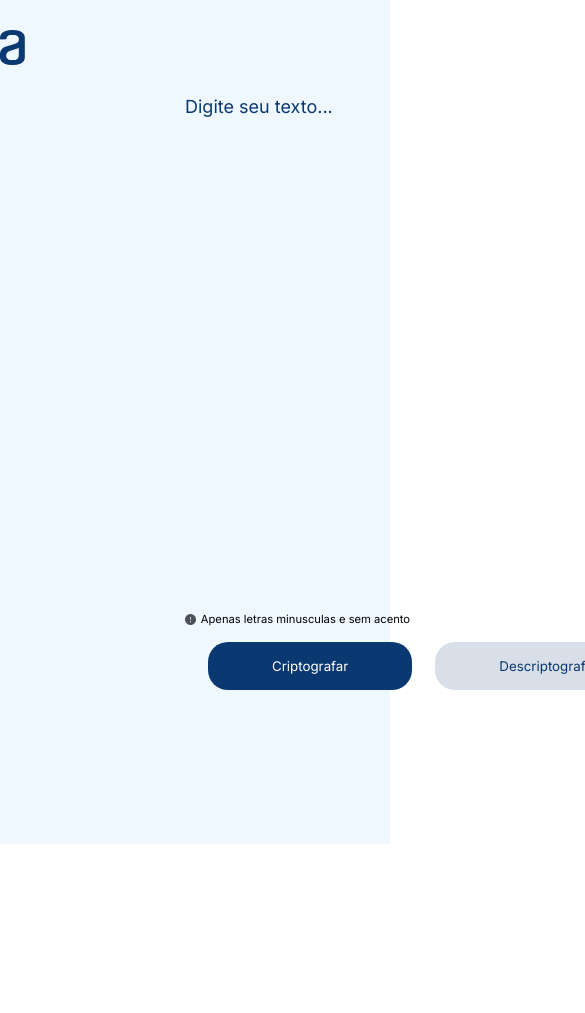
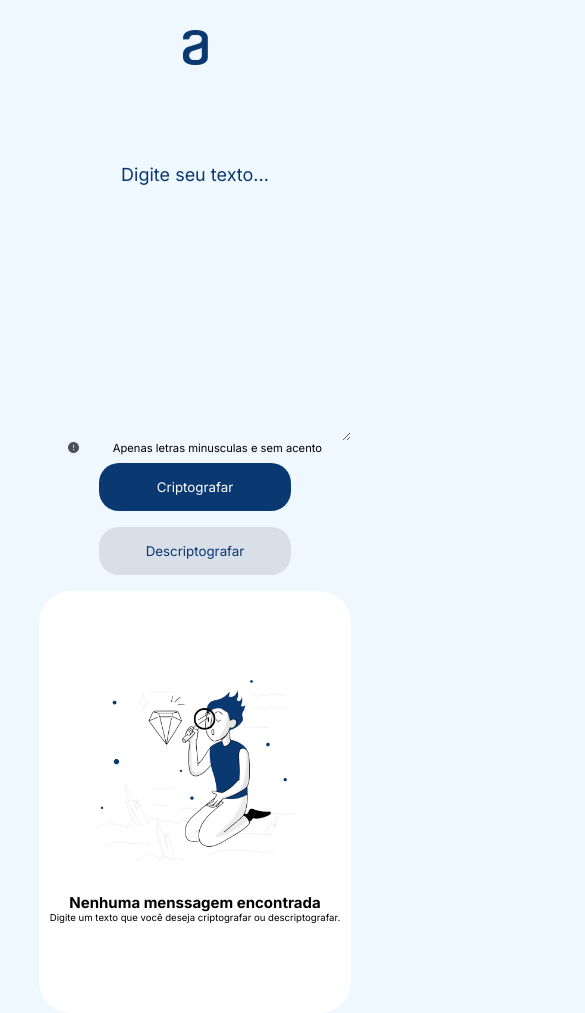
Before and after one commit to DiegoEstefano/Criptografador, a plain HTML site: page index.html in a window 390 px wide. Shown: the top 1013 px of the page, 585 px wide, since content can reach past the window. Before the commit the page ends 844 px from the top, so only its background shows below. Drawn offline with nearby package versions, Linux system fonts and the light colour scheme.

Commit message:
Add files via upload

```diff
--- a/index.html
+++ b/index.html
@@ -1,20 +1,22 @@
 <!DOCTYPE html>
-<html lang="en">
+<html lang="pt-br">
     <head>
         <meta charset="UTF-8">
         <meta http-equiv="X-UA-Compatible" content="IE=edge">
         <meta name="viewport" content="width=device-width, initial-scale=1.0">
-        <title>Encriptaador</title>
-        <link rel="stylesheet" href="styles.css">
+        <title>Encriptador</title>
+        <link rel="stylesheet" href="styles/styles.css">
+        <link rel="stylesheet" href="styles/dispositivosMoveis.css">
     </head>
     <body>
         <main class="main-container">
             <div class="logo">
                 <img src="assets/A.png" alt="">
             </div>
+
             <div class="container-input">
-                <div class="text">
                     <textarea id="messageInputed" placeholder="Digite seu texto..."></textarea>
+                    <div>
                         <div class="div-information">
                             <img src="assets/!.png" alt="">
                             <p id="menssage"> Apenas letras minusculas e sem
@@ -26,17 +28,16 @@
                         </div>
                     </div>
             </div>
+
             <div class="container-output" id="container-output">
                 <img src="assets/boy.png" alt="">
                 <p>Nenhuma menssagem encontrada</p>
                 <span>Digite um texto que você deseja criptografar ou
                     descriptografar.</span>
             </div>
+
+
         </main>
     </body>
-    <script src="script.js"></script>
-    <script type="module"
-        src="https://unpkg.com/ionicons@7.1.0/dist/ionicons/ionicons.esm.js"></script>
-    <script nomodule
-        src="https://unpkg.com/ionicons@7.1.0/dist/ionicons/ionicons.js"></script>
+    <script src="scripts/script.js"></script>
 </html>
--- /dev/null
+++ b/scripts/script.js
@@ -0,0 +1,40 @@
+/* -----------------------Importação dos inputs do HTML ------------------------------- */
+
+let messageInputed = document.querySelector('#messageInputed')     // textarea para digitação do texto
+let criptografar = document.querySelector('#criptografar')         // botão criptografar
+let descriptografar = document.querySelector('#descriptografar')   // botão Descriptografar
+let containerOutput = document.querySelector('#container-output')  // text area onde aparece o texto
+
+
+// Função de copia do texto
+const copy = () => {
+    var copyText = document.getElementById('text')
+    copyText.select();
+    document.execCommand('copy');
+    alert("Texto copiado!");
+}
+
+
+// Função para criptografia
+criptografar.addEventListener("click", function () {
+    menssageEncripted = messageInputed.value.replace(/e/g, "enter").replace(/i/g, "imes").replace(/a/g, "ai").replace(/o/g, "ober").replace(/u/g, "ufat")
+    if (menssageEncripted == false) {
+        alert('Digite uma mensagem a ser criptografada')
+    } else {
+        containerOutput.innerHTML = '<textarea id="text">' + menssageEncripted + '</textarea>' + '<button class="btn-copiar" id="copiar" onclick="copy()">Copiar</button>'
+        containerOutput.style.justifyContent = 'space-between'
+    }
+
+})
+
+// Função para descriptografar
+descriptografar.addEventListener("click", function () {
+    menssageDencripted = messageInputed.value.replace(/enter/g, "e").replace(/imes/g, "i").replace(/ai/g, "a").replace(/ober/g, "o").replace(/ufat/g, "u")
+    console.log(menssageDencripted)
+    if (menssageDencripted == '') {
+        alert('Digite uma mensagem a ser descriptografada')
+    } else {
+        containerOutput.innerHTML = '<textarea id="messageOutput" cols="">' + menssageDencripted + '</textarea>' + '<button class="btn-copiar" id="copiar" onclick="copiar()">Copiar</button>'
+        containerOutput.style.justifyContent = 'space-between'
+    }
+})
--- /dev/null
+++ b/styles/dispositivosMoveis.css
@@ -0,0 +1,50 @@
+@media (max-width: 1000px) {
+
+    * {
+        margin: 0 auto;
+        text-align: center;
+    }
+
+    .main-container {
+        margin: 0 auto;
+        flex-direction: column;
+
+    }
+    .logo {
+        margin: 0 auto;
+        height: 10vh;
+    }
+    .container-input {
+        margin: 0 auto;
+        width: 80vw;
+        height: 60vh;
+        font-size: 2rem;
+    }
+
+    .container-input textarea {
+        width: 80vw;
+    }
+
+    .container-output {
+        flex-wrap: wrap;
+        margin: 0 auto;
+        width: 80vw;
+        height: 50vh;
+        justify-content: center;
+        flex-direction: column;
+    }
+
+    .buttons {
+        flex-wrap: wrap;
+    }
+
+    .container-output textarea {
+        font-size: 1rem;
+        padding: 1rem 0.5rem;
+        border-radius: 32px;
+        height: 40vh;
+        min-width:20px;
+        width: 80vw;
+    }
+
+}
--- /dev/null
+++ b/styles/styles.css
@@ -0,0 +1,166 @@
+/* -----------------------importação de fonte Inter ------------------------------- */
+@import url('https://fonts.googleapis.com/css2?family=Inter:wght@100;200;300;400;500;600;700;800;900&display=swap');
+
+
+
+/* -----------------------Resete CSS ------------------------------- */
+* {
+    margin: 0;
+    padding: 0;
+    box-sizing: border-box;
+    font-family: 'Inter', Arial, Helvetica, sans-serif;
+}
+
+body {
+    background-color: aliceblue;
+}
+
+
+textarea {
+    border: none;
+    outline: none;
+    box-shadow: none;
+}
+
+textarea::placeholder {
+    color: #0A3871;
+}
+
+/* -----------------------Logo A ------------------------------- */
+.logo img {
+    margin-top: 30px;
+    margin-bottom: 2rem;
+    width: 25px;
+    height: 35px;
+
+}
+
+
+/* -----------------------Estilização de container principal ------------------------------- */
+
+.main-container {
+    background-color: aliceblue;
+    display: flex;
+    justify-content: space-around;
+    flex-wrap: wrap;
+}
+
+
+/* -----------------------Container de input de menssagens ------------------------------- */
+.container-input {
+    display: flex;
+    flex-direction: column;
+    justify-content: space-between;
+    height: 90vh;
+    margin-left: 10rem;
+    margin-right: 2rem;
+    margin-top: 2rem;
+
+}
+
+.container-input textarea {
+    padding-top: 5rem;
+    height: 70vh;
+    width: 500px;
+    font-size: 18px;
+    background-color: transparent;
+    font-weight: 400;
+    color: #0A3871;
+    outline: none;
+
+}
+
+
+
+/* -----------------------Container output de menssagens criptografadas ------------------------------- */
+
+.container-output {
+    display: flex;
+    flex-direction: column;
+    align-items: center;
+    justify-content: center;
+    width: 250px;
+    height: 90vh;
+    border-radius: 32px;
+    background-color: rgb(255, 255, 255);
+    margin-top: 2rem;
+    font-size: 15px;
+    text-align: center;
+    margin-right: 2rem;
+
+}
+
+.container-output textarea {
+    height: 70vh;
+    font-size: 1rem;
+    padding: 1rem 0.5rem;
+    border-radius: 32px;
+}
+
+.container-output img {
+    width: 200px;
+    margin-bottom: 2rem;
+
+}
+
+.container-output p {
+    font-weight: bold;
+}
+
+.container-output span {
+    font-size: 0.6rem;
+}
+
+
+/* -----------------------Div com menssagem de aviso para letras minusculas ------------------------------- */
+
+.div-information {
+    display: flex;
+    justify-content: flex-start;
+    align-items: center;
+    margin-bottom: 0.5rem;
+}
+
+
+.div-information img {
+    width: 11px;
+    margin-right: 0.3rem;
+}
+
+#menssage {
+    font-size: 0.7rem;
+}
+
+
+/* -----------------------Estilização dos botões------------------------------- */
+
+.buttons {
+    display: flex;
+    justify-content: space-evenly;
+
+}
+
+.buttons :nth-child(1) {
+    background-color: #0A3871;
+    color: white;
+    border: none;
+}
+.buttons :nth-child(2) {
+    background-color: #D8DFE8;
+    color: #0A3871;
+    border: none;
+}
+
+button {
+    background-color: transparent;
+    width: 12rem;
+    height: 3rem;
+    border-radius: 20px;
+    -webkit-border-radius: 20px;
+    -moz-border-radius: 20px;
+    -ms-border-radius: 20px;
+    -o-border-radius: 20px;
+    cursor: pointer;
+    margin-bottom: 1rem;
+
+}
```
Lines whose indentation alone changed are shown as unchanged.
